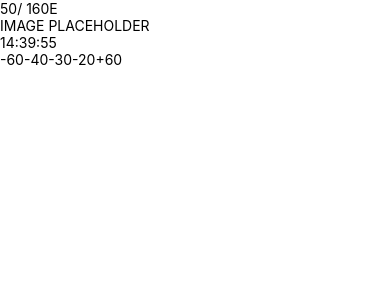
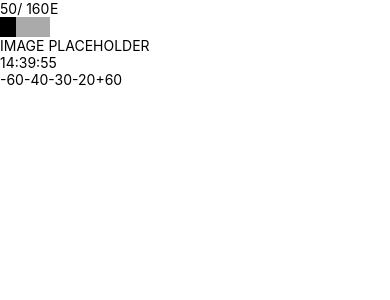
Before and after one commit to coding-nerfilio/ResinImpact, a React Native app: screen / in a window 390 px wide. Shown: the top 300 px of the page. Built offline with nearby package versions, Linux system fonts and the light colour scheme.

Commit message:
Add ProgressBar component

```diff
--- /dev/null
+++ b/src/components/ProgressBar.js
@@ -0,0 +1,25 @@
+import React from 'react';
+import {View} from 'react-native';
+import {MAX_RESIN} from '../constants';
+
+const width = 50;
+const calculateProgress = resin => {
+  let value = (((resin * 100) / MAX_RESIN) * width) / 100;
+  return value > width ? width : value;
+};
+
+const ProgressBar = ({resinAmount}) => {
+  return (
+    <View style={{width, backgroundColor: '#aaa', height: 20}}>
+      <View
+        style={{
+          width: calculateProgress(resinAmount),
+
+          backgroundColor: '#000',
+          height: 20,
+        }}></View>
+    </View>
+  );
+};
+
+export default ProgressBar;
--- a/src/components/ResinCounter.js
+++ b/src/components/ResinCounter.js
@@ -1,12 +1,16 @@
 import React from 'react';
 import {View, Text} from 'react-native';
 import {MAX_RESIN} from '../constants';
+import ProgressBar from './ProgressBar';
 
 const ResinCounter = ({resin}) => {
   return (
-    <View style={{flexDirection: 'row'}}>
-      <Text>{resin}</Text>
-      <Text>/ {MAX_RESIN}</Text>
+    <View style={{flexDirection: 'column'}}>
+      <View style={{flexDirection: 'row'}}>
+        <Text>{resin}</Text>
+        <Text>/ {MAX_RESIN}</Text>
+      </View>
+      <ProgressBar resinAmount={resin} />
     </View>
   );
 };
```
